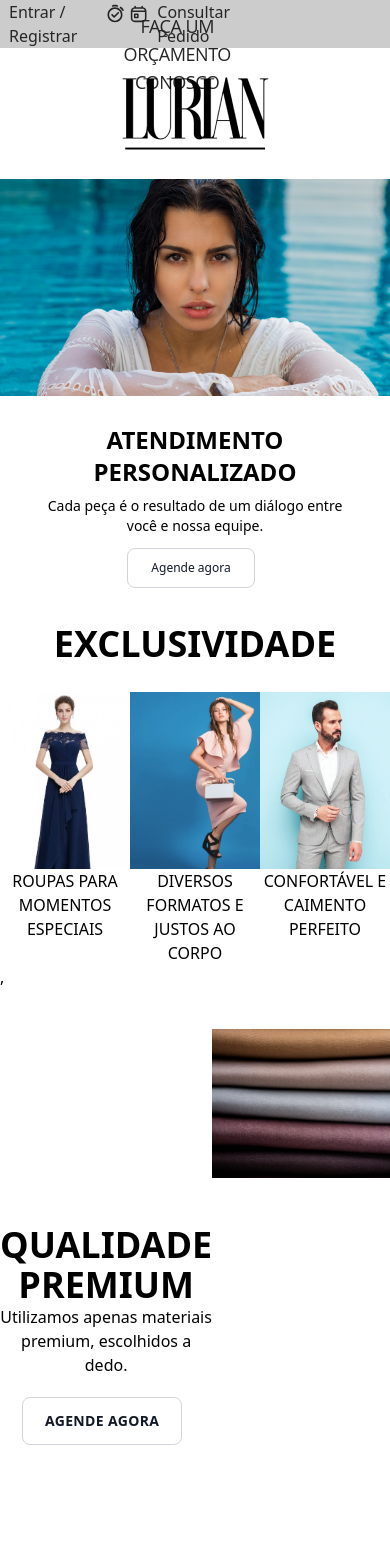
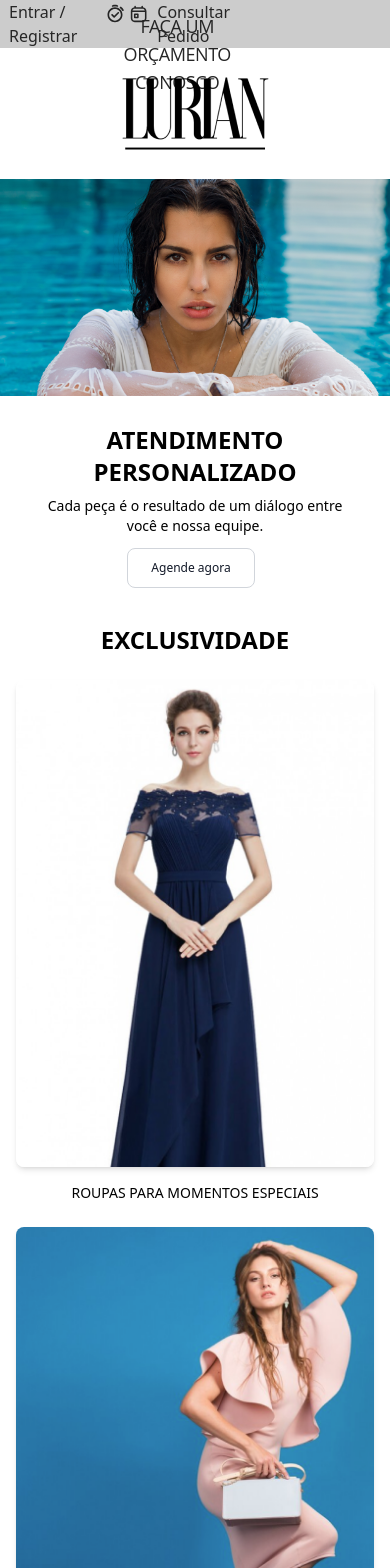
Before and after one commit to Gabriel-vcampos/Projeto-lurian-angular16, an Angular app in the folder projetointegrador/: page / in a window 390 px wide. Shown: the top 1568 px of the page. Built offline with nearby package versions, Linux system fonts and the light colour scheme.

Commit message:
finished responsive

```diff
--- a/projetointegrador/src/app/components/carrossel/carrossel.component.html
+++ b/projetointegrador/src/app/components/carrossel/carrossel.component.html
@@ -1,23 +1,44 @@
-<div class="mt-7">
-    <h2 class="text-center font-bold text-4xl ">EXCLUSIVIDADE</h2>
-    <div class="grid grid-cols-3 mx-auto justify-center mt-7">
-        <div>
-            <a routerLink="/">
-                <img src="/assets/vestidoAzul.png" alt="Mulher de vestido azul" class="mx-auto">
-                <h3 class="text-center uppercase text-black">Roupas para momentos especiais</h3>
+<div class="mt-7 px-4 sm:px-6 lg:px-8">
+    <h2 class="text-center font-bold text-2xl sm:text-3xl lg:text-4xl mb-6 sm:mb-8">EXCLUSIVIDADE</h2>
+
+    <div class="grid grid-cols-1 sm:grid-cols-2 lg:grid-cols-3 gap-6 sm:gap-8 lg:gap-10 max-w-7xl mx-auto">
+        <!-- Special Occasions -->
+        <div class="group transition-all duration-300 hover:scale-[1.02]">
+            <a routerLink="/" class="block">
+                <div class="overflow-hidden rounded-lg shadow-md">
+                    <img src="/assets/vestidoAzul.png" alt="Mulher de vestido azul"
+                         class="w-full h-auto object-cover transition-transform duration-500 group-hover:scale-105">
+                </div>
+                <h3 class="text-center uppercase text-black mt-4 text-sm sm:text-base lg:text-lg font-medium px-2">
+                    Roupas para momentos especiais
+                </h3>
             </a>
         </div>
-        <div>
-            <a routerLink="/">
-                <img src="/assets/vestidoRosa.png" alt="Mulher com vestido rosa" class="mx-auto">
-                <h3 class="text-center uppercase text-black">Diversos formatos e justos ao corpo</h3>
+
+        <!-- Various Fits -->
+        <div class="group transition-all duration-300 hover:scale-[1.02]">
+            <a routerLink="/" class="block">
+                <div class="overflow-hidden rounded-lg shadow-md">
+                    <img src="/assets/vestidoRosa.png" alt="Mulher com vestido rosa"
+                         class="w-full h-auto object-cover transition-transform duration-500 group-hover:scale-105">
+                </div>
+                <h3 class="text-center uppercase text-black mt-4 text-sm sm:text-base lg:text-lg font-medium px-2">
+                    Diversos formatos e justos ao corpo
+                </h3>
             </a>
         </div>
-        <div>
-            <a routerLink="/">
-                <img src="/assets/ternoCarrossel.png" alt="Homem de terno" class="mx-auto">
-                <h3 class="text-center uppercase text-black">Confortável e caimento perfeito</h3>
+
+        <!-- Perfect Fit -->
+        <div class="group transition-all duration-300 hover:scale-[1.02] sm:col-span-2 lg:col-span-1">
+            <a routerLink="/" class="block">
+                <div class="overflow-hidden rounded-lg shadow-md">
+                    <img src="/assets/ternoCarrossel.png" alt="Homem de terno"
+                         class="w-full h-auto object-cover transition-transform duration-500 group-hover:scale-105">
+                </div>
+                <h3 class="text-center uppercase text-black mt-4 text-sm sm:text-base lg:text-lg font-medium px-2">
+                    Confortável e caimento perfeito
+                </h3>
             </a>
         </div>
     </div>
-</div>,
+</div>
```
